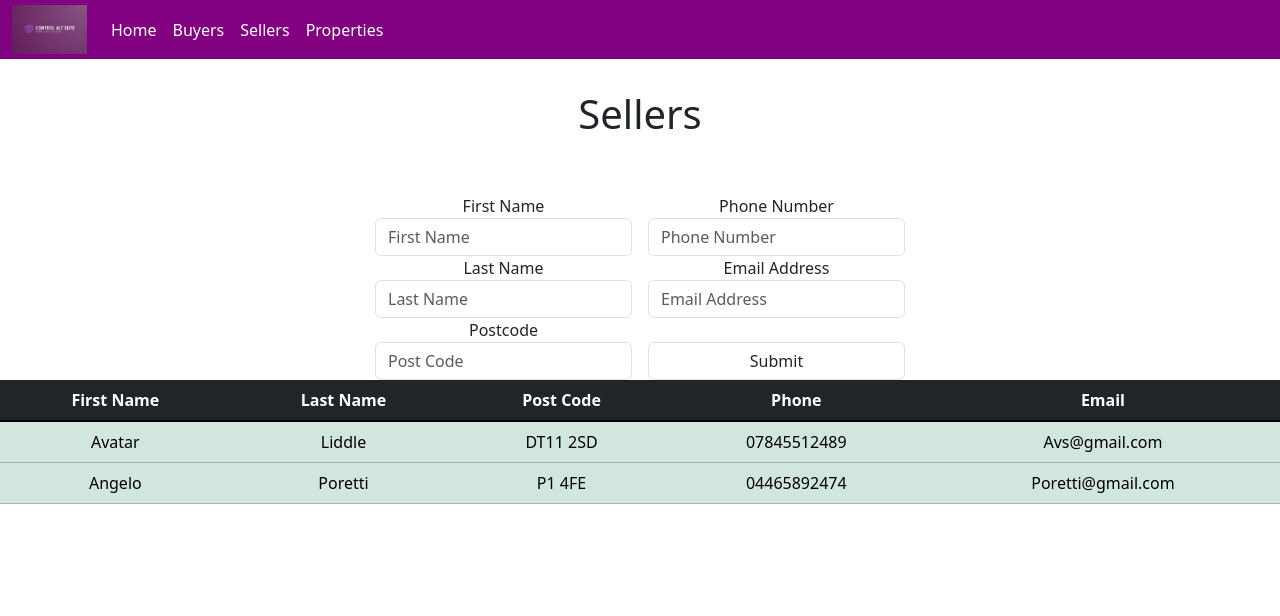
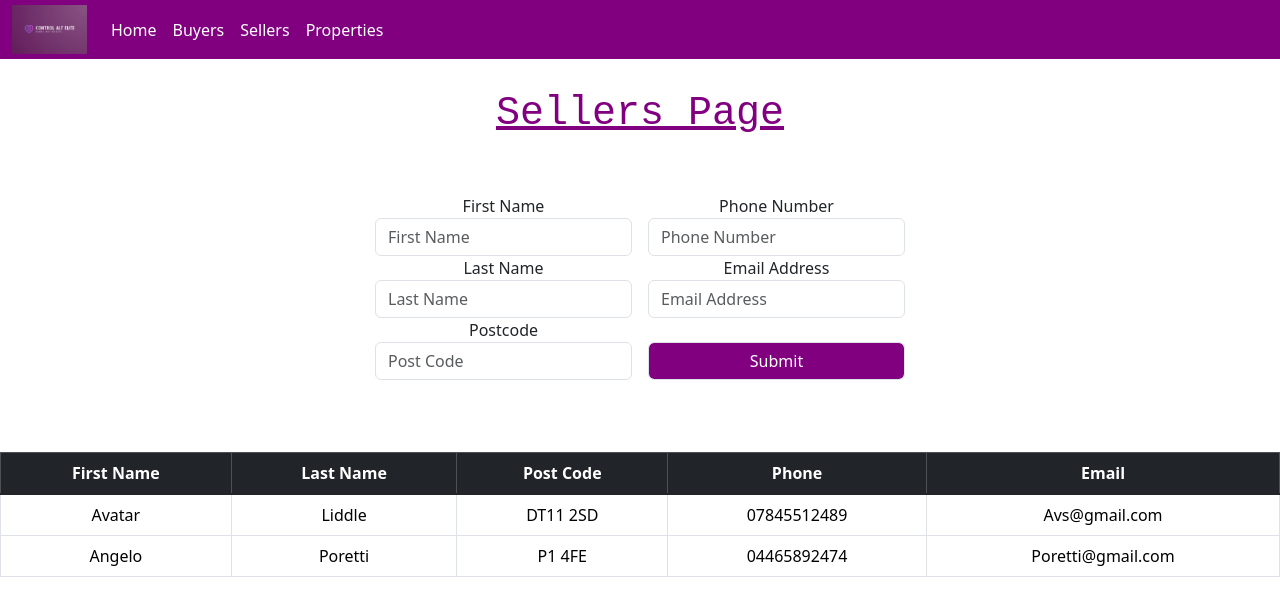
Before and after one commit to AndykingSkywalker/ctrl_alt_elite, a React (Create React App) app: page /sellers in a window 1280 px wide. Shown: the top 616 px of the page. Built offline with nearby package versions, Linux system fonts and the light colour scheme; data requests are answered from the project's data file.

Commit message:
Buyers and Sellers Styling

```diff
--- a/src/App.js
+++ b/src/App.js
@@ -8,6 +8,7 @@ import EditProperties from './Components/Routing/EditProperties';
 import 'bootstrap/dist/css/bootstrap.min.css';
 import Logo from './Logo.png';
 import Bookings from './Components/Routing/Bookings';
+
 
 
 function App() {
--- a/src/Components/Routing/Buyers.jsx
+++ b/src/Components/Routing/Buyers.jsx
@@ -74,7 +74,7 @@ function Buyers() {
 
         <div style={{ textAlign: "center", marginTop: "50px" }}>
             <br />
-            <h1>Buyers page</h1>
+            <h1 style={{color: "purple", fontFamily: "monospace", textDecoration: "underline", textTransform: "capitalize"}}>Buyers page</h1>
             {/* form with inputs for each piece of data */}
             <br />
             <br />
@@ -100,7 +100,7 @@ function Buyers() {
                         <input className="form-control" value={emailAdd} onChange={event => setEmailAdd(event.target.value)} placeholder="Email Address" type="email" required></input>
 
                         <br />
-                        <button className="form-control" type="submit" >Submit</button>
+                        <button variant = 'primary' className="form-control" type="submit" color="primary" style={{color: 'white', backgroundColor: 'purple' }}>Submit</button>
                     </div>
                 </form>
 
@@ -111,7 +111,7 @@ function Buyers() {
             <br />
             <br />
 
-            <table className="table table-bordered, " style={{ textAlign: "center", marginSide: "15%" }}>
+            <table id="tableColor" className="table table-bordered, " style={{color: 'white', backgroundColor: 'purple', textAlign: "center", marginSide: "15%"}}>
                 <thead className="table-dark">
                     <tr>
                         <th>First Name</th>
--- a/src/Components/Routing/Sellers.jsx
+++ b/src/Components/Routing/Sellers.jsx
@@ -70,7 +70,7 @@ function Sellers() {
 
         <div style={{ textAlign: "center", marginTop: "50px" }}>
             <br />
-            <h1>Sellers</h1>
+            <h1 style={{color: "purple", fontFamily: "monospace", textDecoration: "underline", textTransform: "capitalize"}}>Sellers Page</h1>
             {/* form with inputs for each piece of data */}
             <br />
             <br />
@@ -96,17 +96,19 @@ function Sellers() {
                         <input className="form-control" value={emailAdd} onChange={event => setEmailAdd(event.target.value)} placeholder="Email Address" type="email" required></input>
 
                         <br />
-                        <button className="form-control" type="submit" >Submit</button>
+                        <button className="form-control" type="submit" style={{color: 'white', backgroundColor: 'purple' }}>Submit</button>
                     </div>
                 </form>
 
             </div>
 
             {/* basic table that will eventually display the data */}
-
+            <br></br>
+            <br></br>
+            <br></br>
 
             <div className="col-auto">
-            <table className="table table-success">
+            <table className="table table-bordered">
                 <thead className="table-dark">
                     <tr>
                         <th>First Name</th>
```
Also changed, not shown: src/App.css (line endings or trailing spaces).
